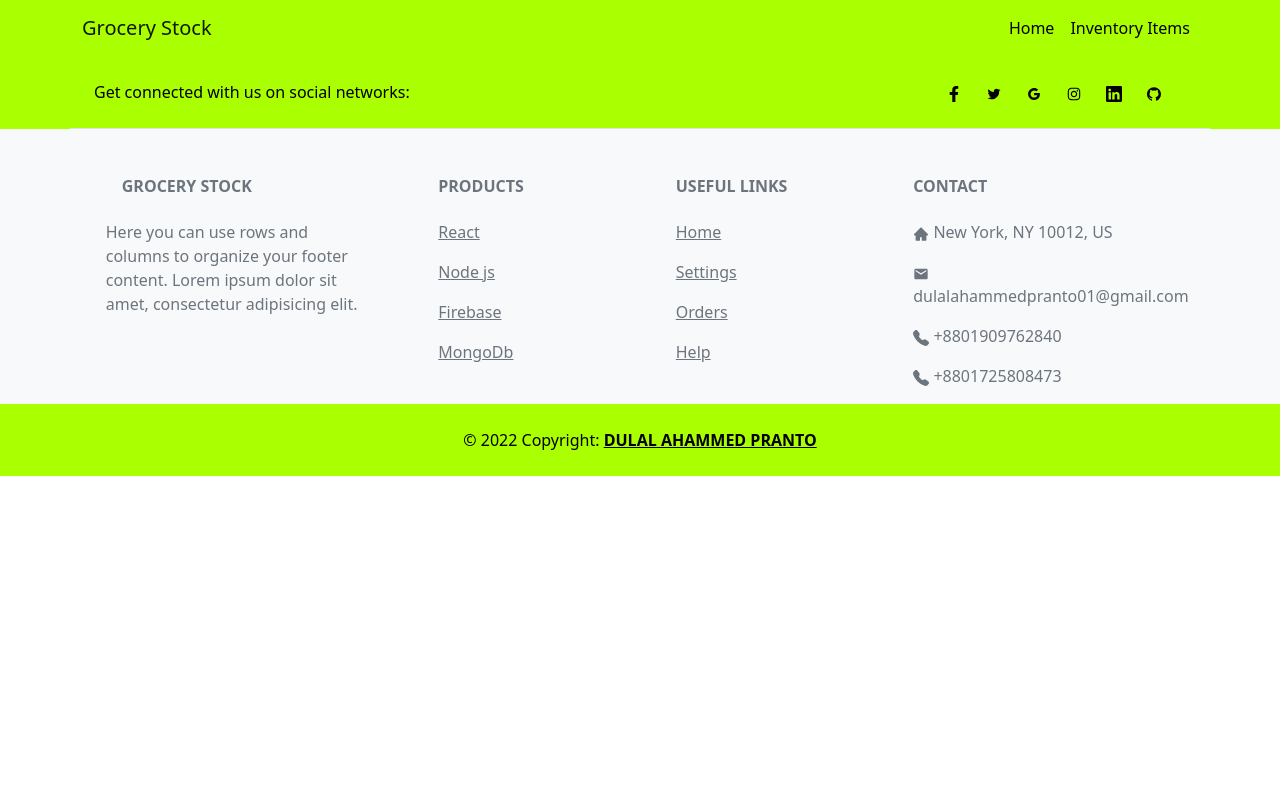
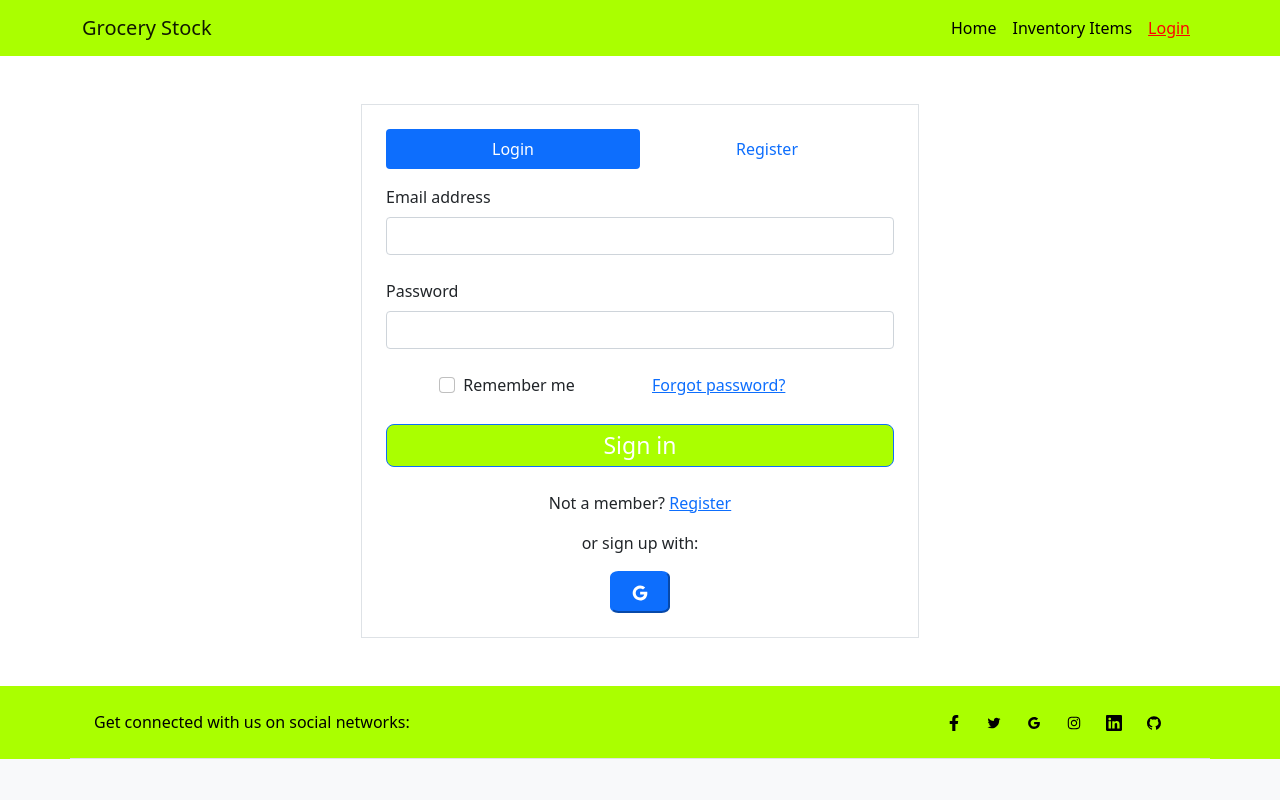
Before and after one commit to Pranto40/grocery-stock, a React (Create React App) app: page /login in a window 1280 px wide. Shown: the top 800 px of the page. Built offline with nearby package versions, Linux system fonts and the light colour scheme.

Commit message:
login and register section added

```diff
--- a/src/App.js
+++ b/src/App.js
@@ -4,6 +4,8 @@ import Home from './components/Home/Home';
 import Header from './components/Header/Header';
 import Footer from './components/Footer/Footer';
 import InventoryItems from './components/InventoryItems/InventoryItems';
+import Login from './components/Login/Login';
+import Register from './components/Register/Register';
 
 function App() {
   return (
@@ -13,6 +15,8 @@ function App() {
         <Route path="/" element={<Home />} />
         <Route path="/home" element={<Home />} />
         <Route path="/inventoryItems" element={<InventoryItems />} />
+        <Route path="/login" element={<Login />} />
+        <Route path="/register" element={<Register />} />
       </Routes>
       <Footer></Footer>
     </div>
--- a/src/components/Header/Header.js
+++ b/src/components/Header/Header.js
@@ -13,6 +13,7 @@ const Header = () => {
                 <Nav className="ms-auto">
                 <CustomLink className="nav-link active" aria-current="page" to="/home">Home</CustomLink>
                 <CustomLink className="nav-link" to="/InventoryItems">Inventory Items</CustomLink>
+                <CustomLink className="nav-link" to="/login">Login</CustomLink>
                 </Nav>
             </Navbar.Collapse>
             </Container>
--- /dev/null
+++ b/src/components/Login/Login.js
@@ -0,0 +1,53 @@
+import React from 'react';
+import { Link } from 'react-router-dom';
+import { AiOutlineGoogle } from 'react-icons/ai';
+
+const Login = () => {
+    return (
+        <>
+          <div className="container my-5 d-flex justify-content-center">
+            <form className='col-md-8 col-lg-8 col-sm-12 border col-xl-6 p-4'>
+              <ul className="nav nav-pills nav-justified mb-3" id="" role="tablist">
+                <li className="nav-item" role="presentation">
+                  <Link className="nav-link active" id="tab-login" data-mdb-toggle="pill" to="/login" role="tab" aria-controls="pills-login" aria-selected="true" >Login</Link>
+                </li>
+                <li className="nav-item" role="presentation">
+                  <Link className="nav-link" id="tab-register" data-mdb-toggle="pill" to="/register" role="tab" aria-controls="pills-register" aria-selected="false">Register</Link>
+                </li>
+              </ul>
+                <div className="form-outline mb-4">
+                  <label className="form-label" >Email address</label>
+                  <input type="email" id="" className="form-control" />
+                </div>
+                <div className="form-outline mb-4">
+                <label className="form-label" >Password</label>
+                  <input type="password" id="" className="form-control" />
+                </div>
+                <div className="row mb-4">
+                  <div className="col d-flex justify-content-center">
+                    <div className="form-check">
+                    <input className="form-check-input" type="checkbox" value="" id="" />
+                      <label className="form-check-label" > Remember me </label>
+                    </div>
+                  </div>
+                  <div className="col">
+                    <Link to="/">Forgot password?</Link>
+                  </div>
+                </div>
+                <button type="submit" className="btn btn-primary btn-block mb-4 w-100">Sign in</button>
+                <div className="text-center">
+                  <p>Not a member? <Link to="/register">Register</Link></p>
+                  <p>or sign up with:</p>
+
+                  <button type="button" style={{padding: "4px 18px", borderRadius: "14%", fontSize: "20px"}} className="btn-primary btn-floating mx-1">
+                  <AiOutlineGoogle />
+                  </button>
+
+                </div>
+              </form>
+        </div>
+        </>
+    );
+};
+
+export default Login;
--- /dev/null
+++ b/src/components/Register/Register.js
@@ -0,0 +1,49 @@
+import React from 'react';
+import { Link } from 'react-router-dom';
+import { AiOutlineGoogle } from 'react-icons/ai';
+
+const Register = () => {
+    return (
+          <>
+        <div className="container my-5 d-flex justify-content-center">
+        <form className='col-md-8 col-lg-8 col-sm-12 border col-xl-6 p-4'>
+        <ul className="nav nav-pills nav-justified mb-3" id="ex1" role="tablist">
+                <li className="nav-item" role="presentation">
+                  <Link className="nav-link" id="tab-login" data-mdb-toggle="pill" to="/login" role="tab" aria-controls="pills-login" aria-selected="true" >Login</Link>
+                </li>
+                <li className="nav-item" role="presentation">
+                  <Link className="nav-link active" id="tab-register" data-mdb-toggle="pill" to="/register" role="tab" aria-controls="pills-register" aria-selected="false" >Register</Link>
+                </li>
+              </ul>
+            <div className="form-outline mb-4">
+            <label className="form-label" >Email address</label>
+              <input type="email" id="form3Example3" className="form-control" />
+            </div>
+            <div className="form-outline mb-4">
+            <label className="form-label" >Password</label>
+              <input type="password" id="form3Example4" className="form-control" />
+            </div>
+            <div className="form-outline mb-4">
+            <label className="form-label" >Password</label>
+              <input type="password" id="form3Example4" className="form-control" />
+            </div>
+            <div className="form-check d-flex justify-content-center mb-4">
+              <input className="form-check-input me-2" type="checkbox" value="" id="form2Example33"  />
+              <label className="form-check-label">
+                Subscribe to our newsletter
+              </label>
+            </div>
+            <button type="submit" className="btn btn-primary btn-block mb-4 w-100">Sign up</button>
+            <div className="text-center">
+              <p>or sign up with:</p>
+              <button type="button" style={{padding: "4px 18px", borderRadius: "14%", fontSize: "20px"}} className="btn-primary btn-floating mx-1">
+              <AiOutlineGoogle />
+              </button>
+            </div>
+        </form>
+       </div>
+       </>
+    );
+};
+
+export default Register;
```
